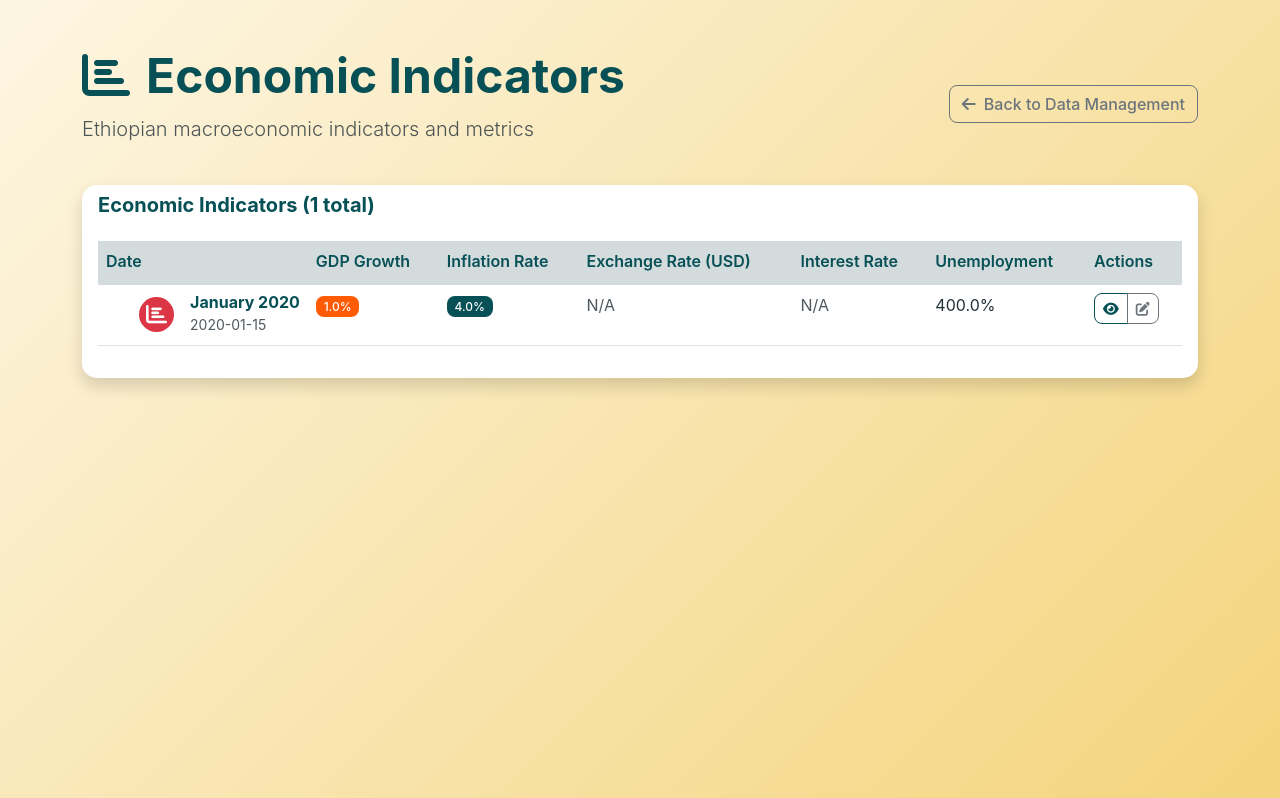
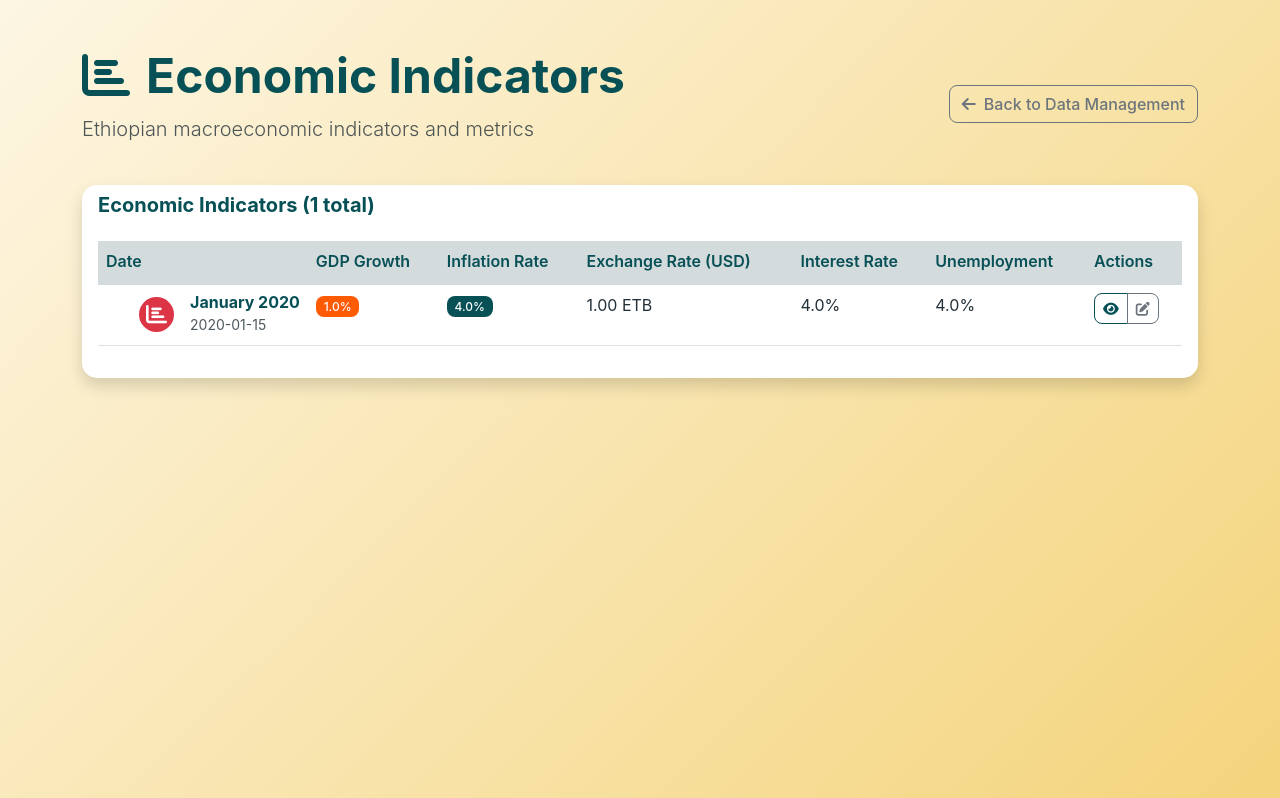
Before and after one commit to abela-21/ethiopia-financial-data, a Flask app: page /admin/data/economic-indicators in a window 1280 px wide. Shown: the part 151-949 px from the top of the page. Run offline with Flask 3, Linux system fonts and the light colour scheme; a user stored in the database is signed in; tables that the repository leaves empty hold one stand-in row (values such as "Sample post"); parts of the project's set-up code (start-up, migrations or seed data) failed here and were passed over; some libraries are stand-ins or nearby versions.

Commit message:
Improve display of key economic indicators and data on the admin panel
Updates admin panel templates to display correct economic indicator names and values.

Replit-Commit-Author: Agent
Replit-Commit-Session-Id: d90c0c0e-a632-408f-8798-0d23c952e810
Replit-Commit-Screenshot-Url: https://storage.googleapis.com/screenshot-production-us-central1/2f368adc-7e52-4124-b315-06ff67783e08/feb8032a-ee12-4b5f-a90b-77c96556e647.jpg

```diff
--- a/templates/admin/indicators_data.html
+++ b/templates/admin/indicators_data.html
@@ -88,22 +88,22 @@
                                             {% endif %}
                                         </td>
                                         <td>
-                                            {% if indicator.exchange_rate_usd %}
-                                                {{ "{:.2f}".format(indicator.exchange_rate_usd) }} ETB
+                                            {% if indicator.etb_usd %}
+                                                {{ "{:.2f}".format(indicator.etb_usd) }} ETB
                                             {% else %}
                                                 <span class="text-muted">N/A</span>
                                             {% endif %}
                                         </td>
                                         <td>
-                                            {% if indicator.central_bank_rate %}
-                                                {{ "{:.1%}".format(indicator.central_bank_rate) }}
+                                            {% if indicator.interest_rate %}
+                                                {{ "{:.1f}%".format(indicator.interest_rate) }}
                                             {% else %}
                                                 <span class="text-muted">N/A</span>
                                             {% endif %}
                                         </td>
                                         <td>
                                             {% if indicator.unemployment_rate %}
-                                                {{ "{:.1%}".format(indicator.unemployment_rate) }}
+                                                {{ "{:.1f}%".format(indicator.unemployment_rate) }}
                                             {% else %}
                                                 <span class="text-muted">N/A</span>
                                             {% endif %}
@@ -235,18 +235,16 @@ function viewIndicator(indicatorId) {
                             <table class="table table-sm">
                                 <tr><td><strong>ID:</strong></td><td>${indicator.id}</td></tr>
                                 <tr><td><strong>Date:</strong></td><td>${indicator.date}</td></tr>
-                                <tr><td><strong>Year:</strong></td><td>${indicator.year}</td></tr>
-                                <tr><td><strong>Quarter:</strong></td><td>Q${indicator.quarter}</td></tr>
                             </table>
                         </div>
                         <div class="col-md-6">
                             <h6 class="text-muted mb-2">ECONOMIC METRICS</h6>
                             <table class="table table-sm">
-                                <tr><td><strong>GDP Growth:</strong></td><td>${indicator.gdp_growth_rate ? (indicator.gdp_growth_rate * 100).toFixed(1) + '%' : 'N/A'}</td></tr>
-                                <tr><td><strong>Inflation Rate:</strong></td><td>${indicator.inflation_rate ? (indicator.inflation_rate * 100).toFixed(1) + '%' : 'N/A'}</td></tr>
-                                <tr><td><strong>Exchange Rate:</strong></td><td>${indicator.exchange_rate_usd ? indicator.exchange_rate_usd.toFixed(2) + ' ETB' : 'N/A'}</td></tr>
-                                <tr><td><strong>Central Bank Rate:</strong></td><td>${indicator.central_bank_rate ? (indicator.central_bank_rate * 100).toFixed(1) + '%' : 'N/A'}</td></tr>
-                                <tr><td><strong>Unemployment:</strong></td><td>${indicator.unemployment_rate ? (indicator.unemployment_rate * 100).toFixed(1) + '%' : 'N/A'}</td></tr>
+                                <tr><td><strong>GDP Growth:</strong></td><td>${indicator.gdp_growth ? indicator.gdp_growth.toFixed(1) + '%' : 'N/A'}</td></tr>
+                                <tr><td><strong>Inflation Rate:</strong></td><td>${indicator.inflation_rate ? indicator.inflation_rate.toFixed(1) + '%' : 'N/A'}</td></tr>
+                                <tr><td><strong>Exchange Rate:</strong></td><td>${indicator.etb_usd ? indicator.etb_usd.toFixed(2) + ' ETB' : 'N/A'}</td></tr>
+                                <tr><td><strong>Interest Rate:</strong></td><td>${indicator.interest_rate ? indicator.interest_rate.toFixed(1) + '%' : 'N/A'}</td></tr>
+                                <tr><td><strong>Unemployment:</strong></td><td>${indicator.unemployment_rate ? indicator.unemployment_rate.toFixed(1) + '%' : 'N/A'}</td></tr>
                             </table>
                         </div>
                     </div>
@@ -284,40 +282,27 @@ function editIndicator(indicatorId) {
                         <input type="hidden" id="indicatorId" value="${indicator.id}">
 
                         <div class="row mb-3">
-                            <div class="col-md-6">
+                            <div class="col-md-12">
                                 <label class="form-label">Date</label>
                                 <input type="date" class="form-control" id="date" value="${indicator.date}" required>
-                            </div>
-                            <div class="col-md-3">
-                                <label class="form-label">Year</label>
-                                <input type="number" class="form-control" id="year" value="${indicator.year}" min="2000" max="2030" required>
-                            </div>
-                            <div class="col-md-3">
-                                <label class="form-label">Quarter</label>
-                                <select class="form-control" id="quarter" required>
-                                    <option value="1" ${indicator.quarter == 1 ? 'selected' : ''}>Q1</option>
-                                    <option value="2" ${indicator.quarter == 2 ? 'selected' : ''}>Q2</option>
-                                    <option value="3" ${indicator.quarter == 3 ? 'selected' : ''}>Q3</option>
-                                    <option value="4" ${indicator.quarter == 4 ? 'selected' : ''}>Q4</option>
-                                </select>
                             </div>
                         </div>
 
                         <div class="row mb-3">
                             <div class="col-md-6">
                                 <label class="form-label">GDP Growth Rate (%)</label>
-                                <input type="number" class="form-control" id="gdp_growth_rate" value="${indicator.gdp_growth_rate ? (indicator.gdp_growth_rate * 100).toFixed(2) : ''}" step="0.01" placeholder="e.g., 8.5">
+                                <input type="number" class="form-control" id="gdp_growth" value="${indicator.gdp_growth || ''}" step="0.01" placeholder="e.g., 8.5">
                             </div>
                             <div class="col-md-6">
                                 <label class="form-label">Inflation Rate (%)</label>
-                                <input type="number" class="form-control" id="inflation_rate" value="${indicator.inflation_rate ? (indicator.inflation_rate * 100).toFixed(2) : ''}" step="0.01" placeholder="e.g., 15.2">
+                                <input type="number" class="form-control" id="inflation_rate" value="${indicator.inflation_rate || ''}" step="0.01" placeholder="e.g., 15.2">
                             </div>
                         </div>
 
                         <div class="row mb-3">
                             <div class="col-md-6">
                                 <label class="form-label">Exchange Rate (ETB per USD)</label>
-                                <input type="number" class="form-control" id="exchange_rate_usd" value="${indicator.exchange_rate_usd || ''}" step="0.01" placeholder="e.g., 55.50">
+                                <input type="number" class="form-control" id="etb_usd" value="${indicator.etb_usd || ''}" step="0.01" placeholder="e.g., 55.50">
                             </div>
                             <div class="col-md-6">
                                 <label class="form-label">Central Bank Rate (%)</label>
```
